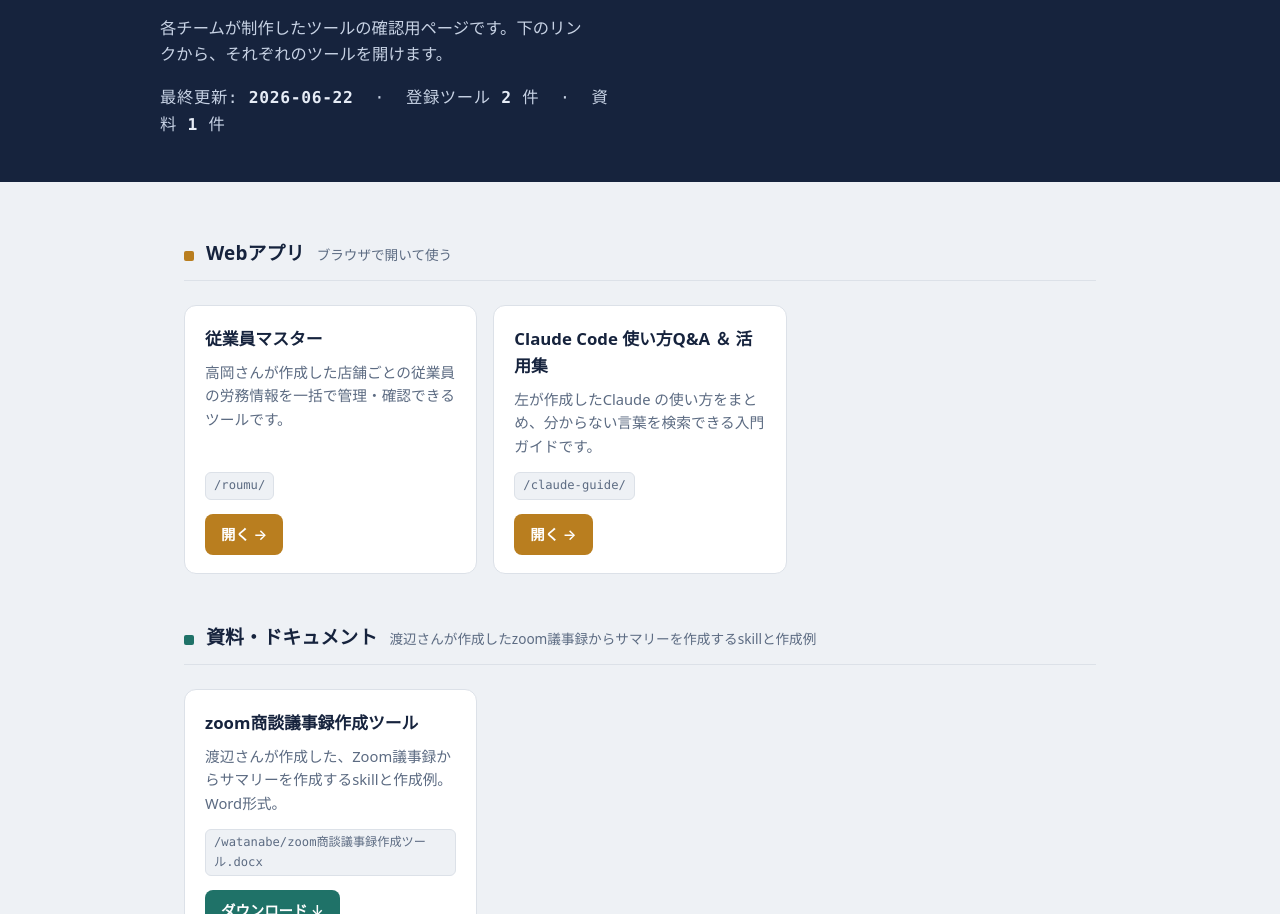
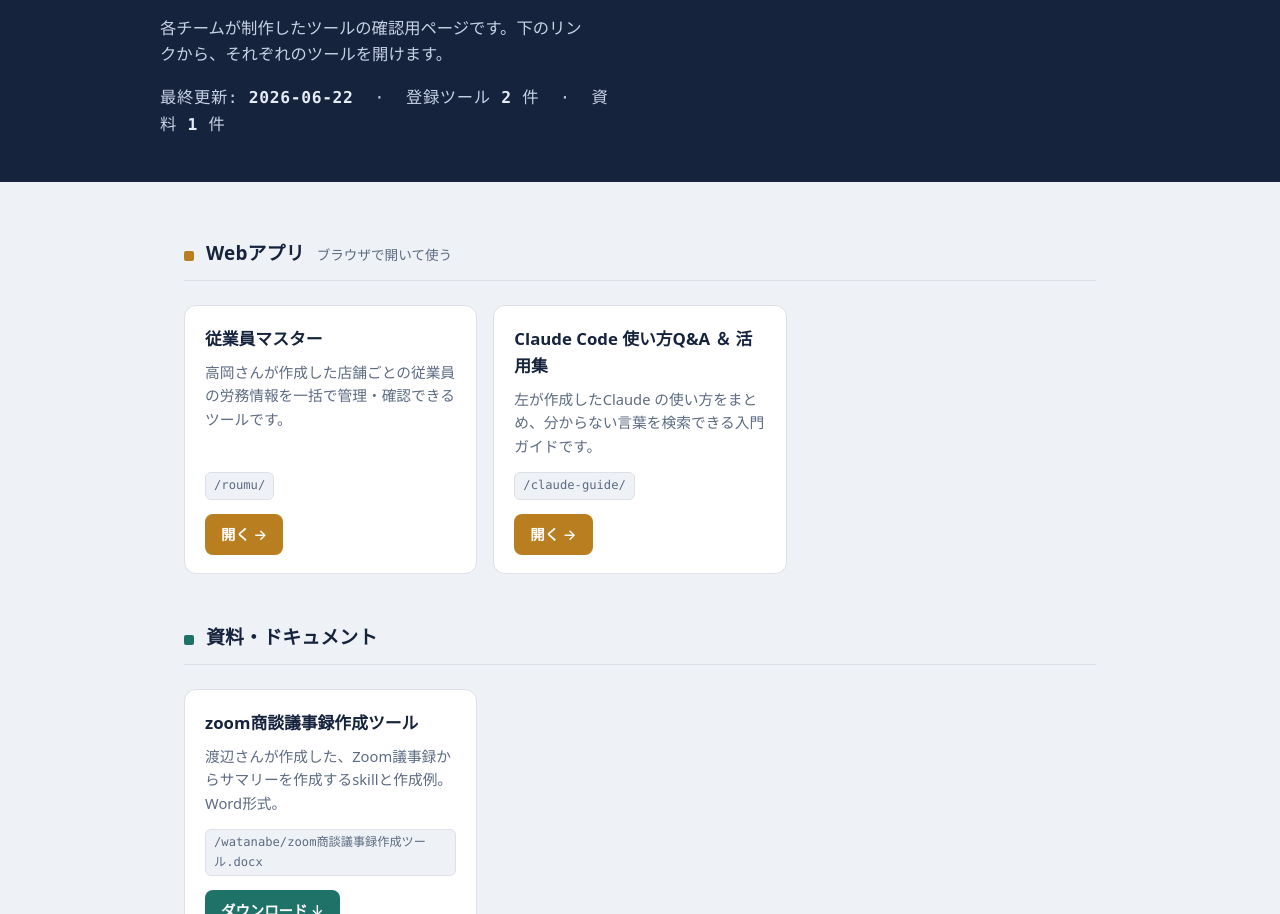
Before and after one commit to zenith-kagurazaka/internal-tools-portal, a plain HTML site: page index.html in a window 1280 px wide. Shown: the part 186-1100 px from the top of the page. Drawn offline with Linux system fonts and the light colour scheme.

Commit message:
資料セクションの説明文を削除
Co-Authored-By: Claude Opus 4.8 <noreply@anthropic.com>

```diff
--- a/index.html
+++ b/index.html
@@ -237,7 +237,6 @@
       <div class="section__head">
         <span class="tick tick--demo"></span>
         <h2>資料・ドキュメント</h2>
-        <span>渡辺さんが作成したzoom議事録からサマリーを作成するskillと作成例</span>
       </div>
 
       <div class="grid">
```
